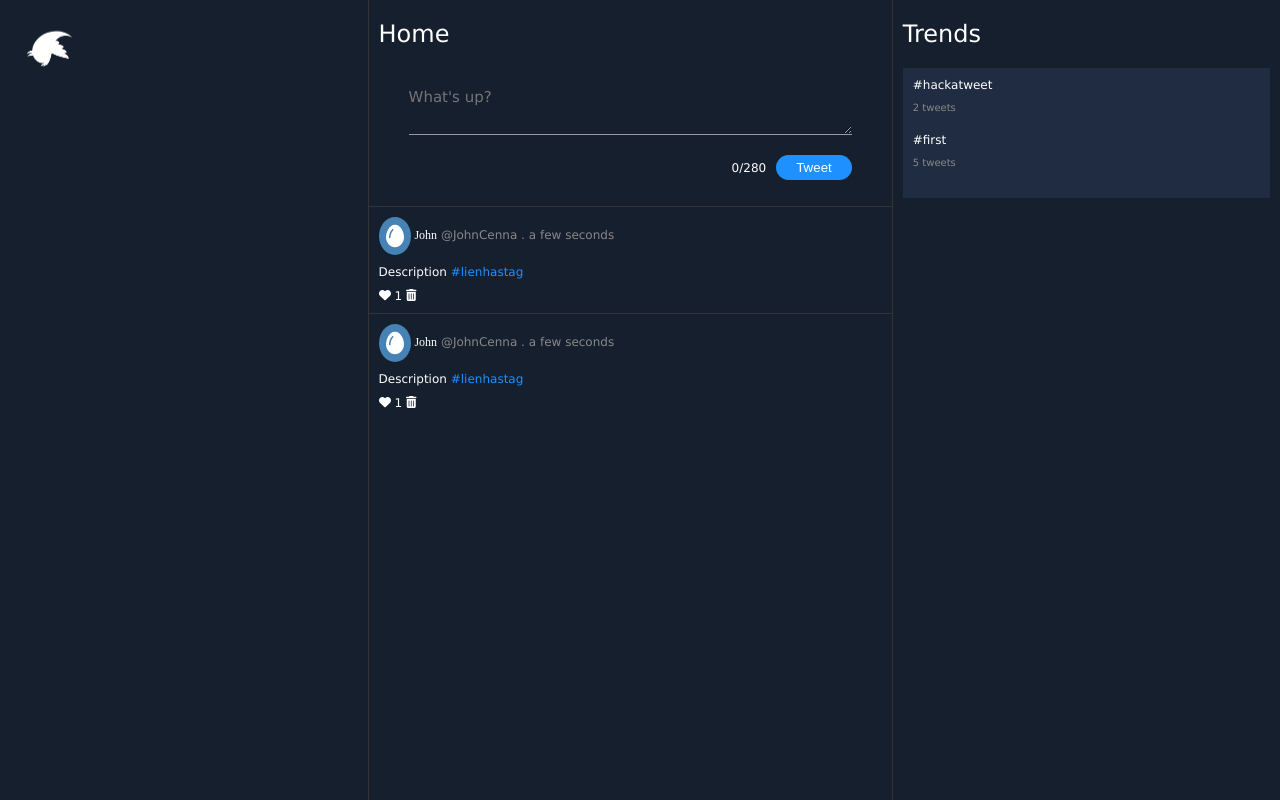
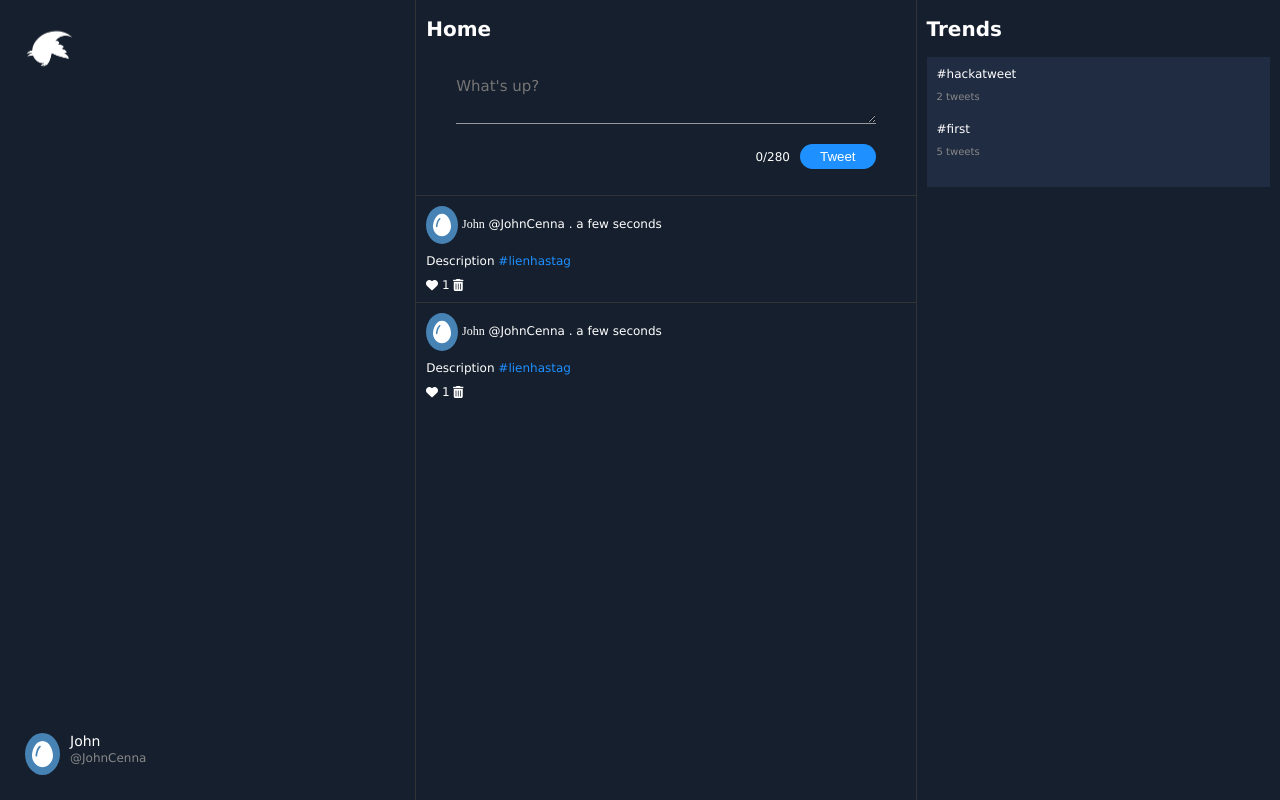
Before and after one commit to SandrineFial/hackatweetfrontend, a Next.js app in the folder frontend/: page / in a window 1280 px wide. Built offline with nearby package versions, Linux system fonts and the light colour scheme.

Commit message:
Modif mises en pahes home et hashtags avec css

```diff
--- a/frontend/components/Home.js
+++ b/frontend/components/Home.js
@@ -11,7 +11,14 @@ function Home() {
   return (
     <div className={styles.container}>
       <div className={styles.logoLeft}>
-        <Link href="/"><img src="./logo.png" alt = "logo" width="50px" className='logo'/></Link>
+        <div><Link href="/"><img src="./logo.png" alt = "logo" width="50px" className='logo'/></Link></div>
+        <div className='userInfos'>
+          <FontAwesomeIcon icon={faEgg} className='eggs' size="2x"/>
+          <div>
+            <span className={styles.nameTweet}>John</span><br/>
+            <span className='grisUserName'>@JohnCenna</span>
+          </div>
+        </div>
       </div>
       <div className={styles.borderLeft}>
         <h2 className={styles.titreNoBold}>Home</h2>
--- a/frontend/styles/Pages.module.css
+++ b/frontend/styles/Pages.module.css
@@ -33,8 +33,9 @@
 }
 .titreNoBold {
     font-family:Verdana;
-    font-weight: 100;
+    font-weight: 600;
     margin-left: 10px;
+    font-size: 20px;
 }
 .totCaracteres {
     font-family:Verdana;
--- a/frontend/styles/Tweet.module.css
+++ b/frontend/styles/Tweet.module.css
@@ -10,6 +10,9 @@
 .iconPointor {
     cursor: pointer;
 }
+.iconPointor:hover {
+    color: dodgerblue;
+}
 .textTweet {
     padding: 10px 0;
 }
--- a/frontend/styles/globals.css
+++ b/frontend/styles/globals.css
@@ -63,6 +63,16 @@ button, input, a {
     padding: 7px;
     vertical-align: middle;
 }
-.grisTweetName {
+.grisUserName {
   color: #888;
+  font-family: Verdana;
+  font-size: 12px;
 }
+.userInfos {
+  font-size: 14px;
+  display: flex;
+  flex-grow: 0!important;
+}
+.userInfos .eggs {
+  margin-right:10px
+}
```
Also changed, not shown: frontend/components/Hashtag.js (+7 -2 lines).
